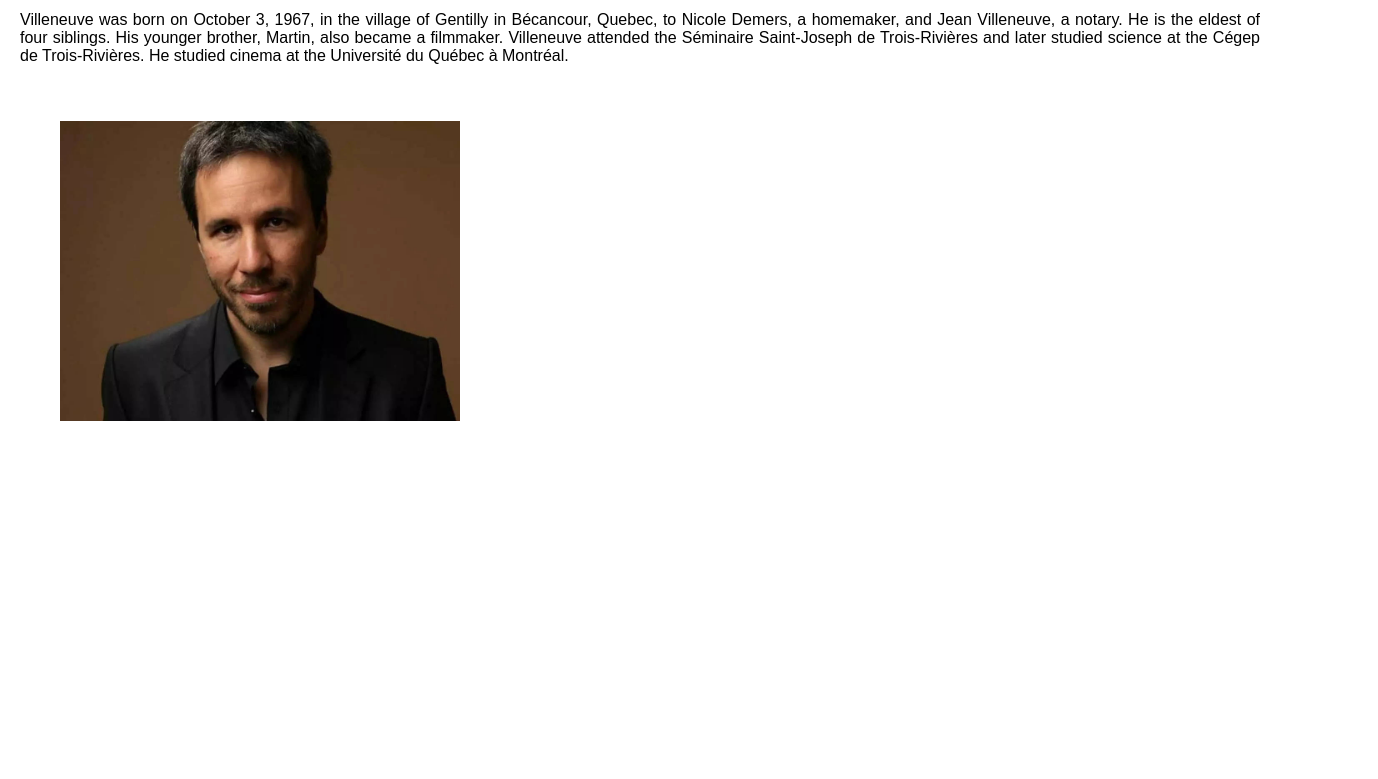
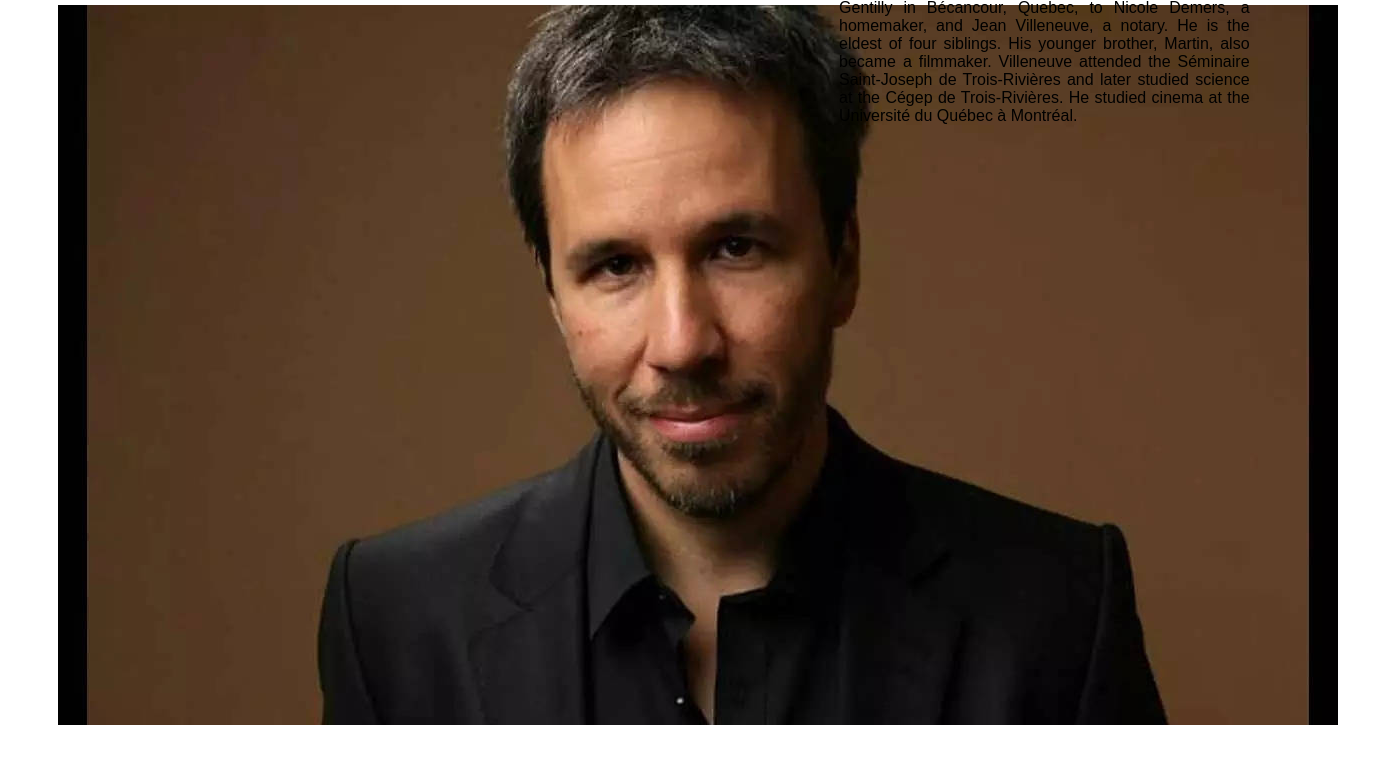
Before and after one commit to brennaejones/iffall2021, a plain HTML site: page microsite/fully-realized/early-life.html in a window 1280 px wide. Shown: the part 345-1124 px from the top of the page, 1378 px wide, since content can reach past the window. Before the commit the page ends 826 px from the top, so only its background shows below. Drawn offline with Linux system fonts and the light colour scheme; a web font is replaced by a local one.

Commit message:
Add files via upload

```diff
--- a/microsite/fully-realized/css/styles.css
+++ b/microsite/fully-realized/css/styles.css
@@ -36,6 +36,7 @@ ul {
       color: black;
       margin: 10px;
       display: flex;
+      justify-content: space-between;
 }
 
 #nav-bar li a:hover {
@@ -44,6 +45,12 @@ ul {
 
 #nav-bar li a:active {
       color: black;
+}
+
+@media (max-width: 960px) {
+    #nav-bar {
+        display: block;
+    }
 }
 
 /* HOMEPAGE FULL GRID */
@@ -104,17 +111,21 @@ ul {
 
 .baseline-grid {
     display: flex;
-    flex-direction: column;
-    padding: 10px;
+    flex-direction: row;
     text-align: justify;
     margin: 10px;
 }
 
 .baseline-grid img {
-    width: 400px;
-    height: 300px;
-    object-fit: cover;
     padding: 40px;
+}
+
+.col-1 {
+    width: 66%;
+}
+
+.col-2 {
+    width: 33%;
 }
 
 /* SOURCES */
--- a/microsite/fully-realized/early-life.html
+++ b/microsite/fully-realized/early-life.html
@@ -16,10 +16,16 @@
           </nav>
     </head>
 
-    <body class="baseline-grid">
-        <p>
-            Villeneuve was born on October 3, 1967, in the village of Gentilly in Bécancour, Quebec, to Nicole Demers, a homemaker, and Jean Villeneuve, a notary. He is the eldest of four siblings. His younger brother, Martin, also became a filmmaker. Villeneuve attended the Séminaire Saint-Joseph de Trois-Rivières and later studied science at the Cégep de Trois-Rivières. He studied cinema at the Université du Québec à Montréal.
-        </p>
-        <img src="portrait-2.jpeg">
+    <body>
+        <div class="baseline-grid">
+            <div class="col-1">
+                <img src="portrait-2.jpeg">
+            </div>
+            <div class="col-2">
+                <p>
+                Villeneuve was born on October 3, 1967, in the village of Gentilly in Bécancour, Quebec, to Nicole Demers, a homemaker, and Jean Villeneuve, a notary. He is the eldest of four siblings. His younger brother, Martin, also became a filmmaker. Villeneuve attended the Séminaire Saint-Joseph de Trois-Rivières and later studied science at the Cégep de Trois-Rivières. He studied cinema at the Université du Québec à Montréal.
+                </p>
+            </div>
+        </div>
     </body>
 </html>
```
